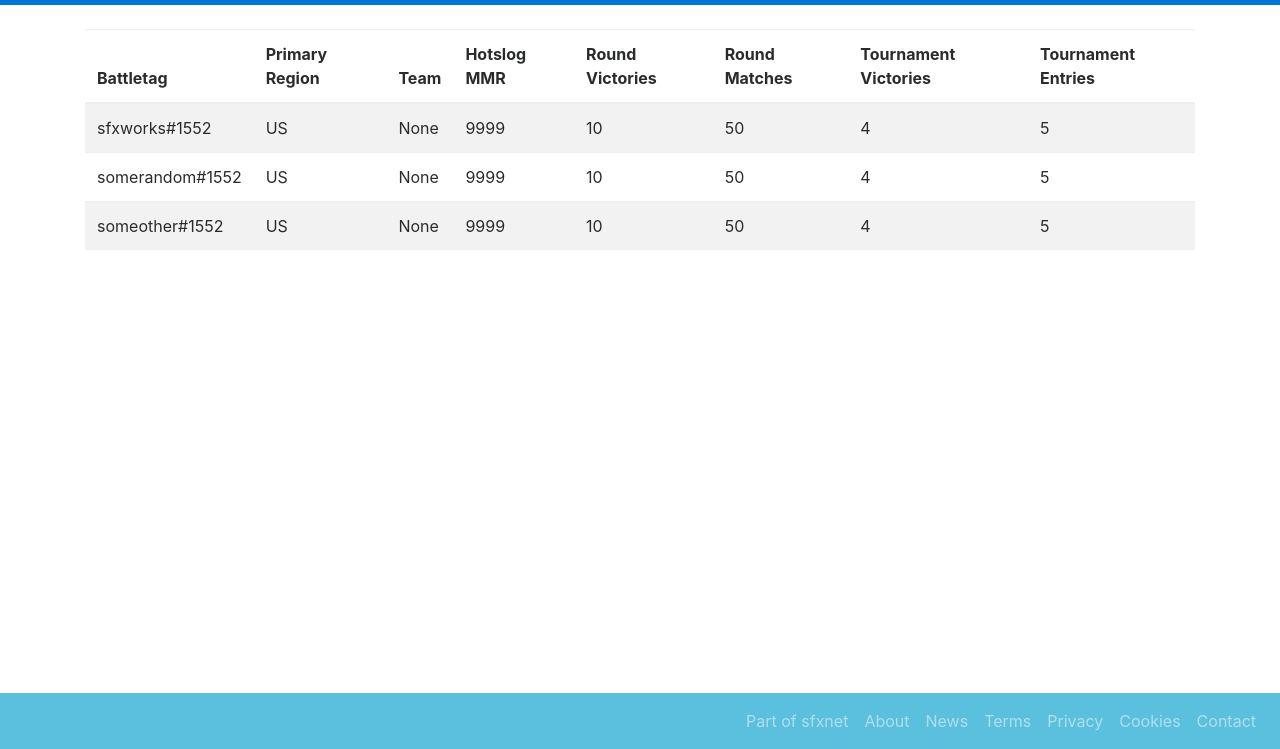
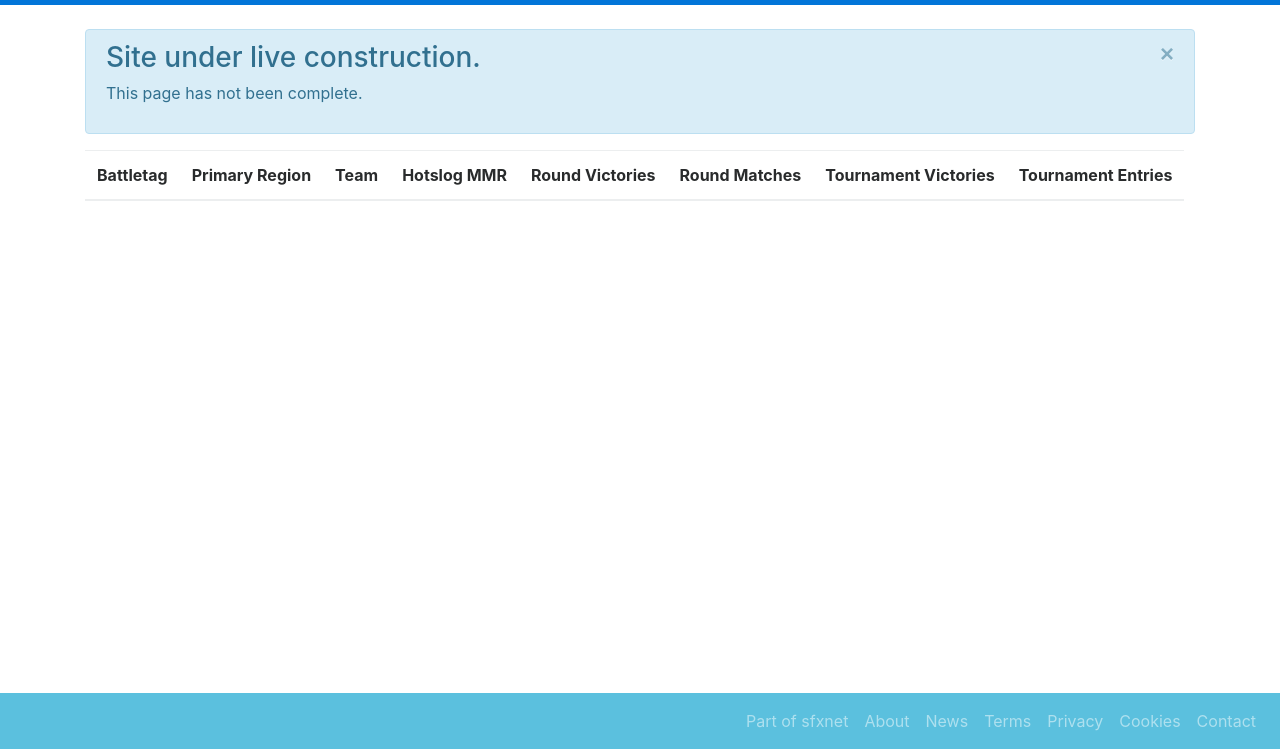
Before and after one commit to sfxworks/HotsTourneySite, a plain HTML site: page public/members.html in a window 1280 px wide. Shown: the part 51-800 px from the top of the page. Drawn offline with nearby package versions, Linux system fonts and the light colour scheme.

Commit message:
Cleaned Member
Removed defaults

```diff
--- a/public/members.html
+++ b/public/members.html
@@ -26,6 +26,16 @@
     </nav>
 
     <div class="container">
+        <div class="alert alert-info alert-dismissible fade show">
+            <button type="button" class="close" data-dismiss="alert">
+                <span>&times;</span>
+            </button>
+            <section>
+                <h3 class="alert-heading">Site under live construction.</h3>
+                <p>This page has not been complete.</p>
+            </section>
+        </div>
+
         <table class=" table table-responsive table-striped table-hover">
             <thead>
                 <tr>
@@ -40,36 +50,7 @@
                 </tr>
             </thead>
             <tbody>
-                <tr>
-                    <td>sfxworks#1552</td>
-                    <td>US</td>
-                    <td>None</td>
-                    <td>9999</td>
-                    <td>10</td>
-                    <td>50</td>
-                    <td>4</td>
-                    <td>5</td>
-                </tr>
-                <tr>
-                    <td>somerandom#1552</td>
-                    <td>US</td>
-                    <td>None</td>
-                    <td>9999</td>
-                    <td>10</td>
-                    <td>50</td>
-                    <td>4</td>
-                    <td>5</td>
-                </tr>
-                <tr>
-                    <td>someother#1552</td>
-                    <td>US</td>
-                    <td>None</td>
-                    <td>9999</td>
-                    <td>10</td>
-                    <td>50</td>
-                    <td>4</td>
-                    <td>5</td>
-                </tr>
+
             </tbody>
         </table>
     </div>
```
